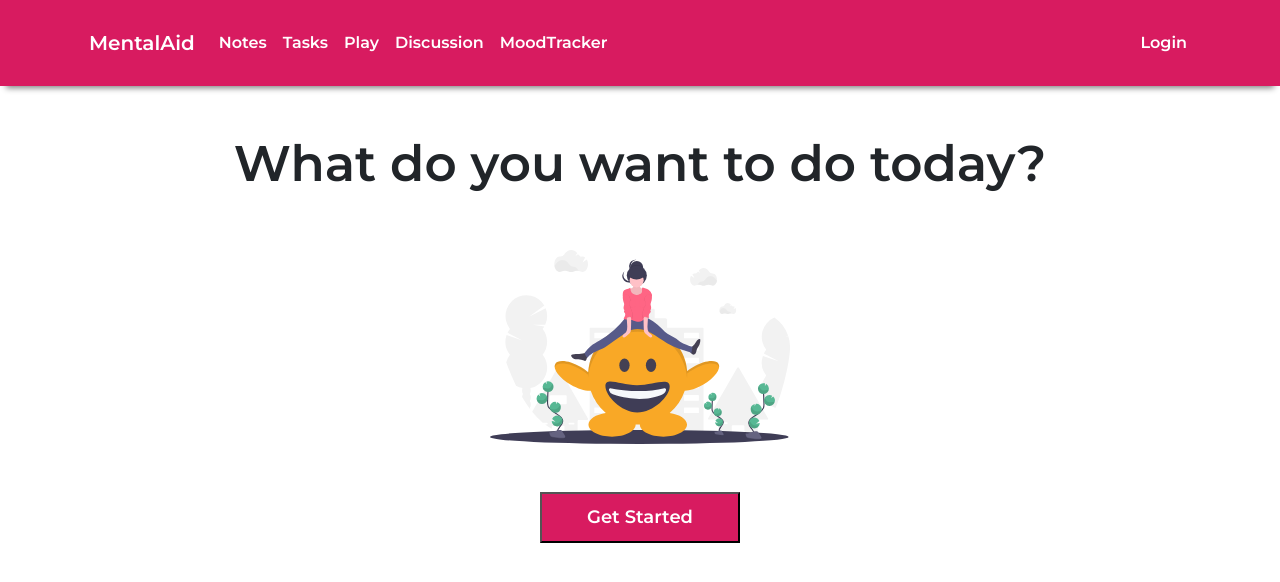
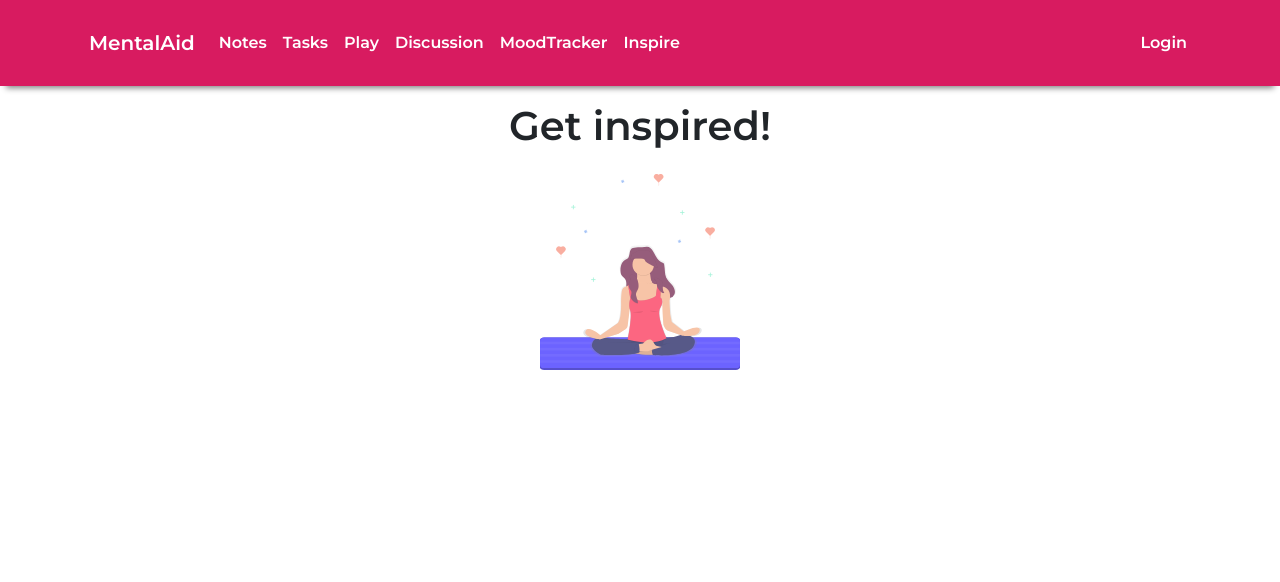
Before and after one commit to HAC-2020/Harshita-Kanal, a React (Create React App) app: page /Inspire in a window 1280 px wide. Shown: the top 582 px of the page. Built offline with nearby package versions, Linux system fonts and the light colour scheme.

Commit message:
Added inspire component

```diff
--- a/src/App.js
+++ b/src/App.js
@@ -7,6 +7,7 @@ import Journal from './Components/Journal';
 import Tasks from './Components/Tasks';
 import Playgame from './Components/Playgame';
 import Discuss from './Components/Discuss';
+import Inspire from './Components/Inspire';
 import './App.css';
 import { BrowserRouter } from 'react-router-dom'
 import { Link, Route, Switch } from 'react-router-dom';
@@ -39,6 +40,10 @@ class App extends Component {
               component={Discuss}
             />
             <Route
+              path="/Inspire"
+              component={Inspire}
+            />
+            <Route
               path=""
               component={CoverPage}
             />
--- a/src/Components/HeaderComponents.js
+++ b/src/Components/HeaderComponents.js
@@ -57,6 +57,9 @@ class Header extends Component {
                                      <NavItem active>
                                         <NavLink href="/Mood"  ><span className="fa fa-info fa-lg"></span> MoodTracker </NavLink>
                                     </NavItem>
+                                      <NavItem active>
+                                        <NavLink href="/Inspire"  ><span className="fa fa-info fa-lg"></span> Inspire </NavLink>
+                                    </NavItem>
 
                                 </Nav>
 
--- /dev/null
+++ b/src/Components/Inspire.js
@@ -0,0 +1,16 @@
+import React, { Component } from 'react';
+import './CoverPage.css';
+import meditate from './assets/meditate.svg'
+class Inspire extends Component {
+    render() {
+        return (
+            <div className="container">
+                <h1 className="mt-3"> Get inspired! </h1>
+                <img src={meditate} className="mt-3" width="200px" alt="" />
+            </div>
+        )
+    }
+}
+
+
+export default Inspire;
```
